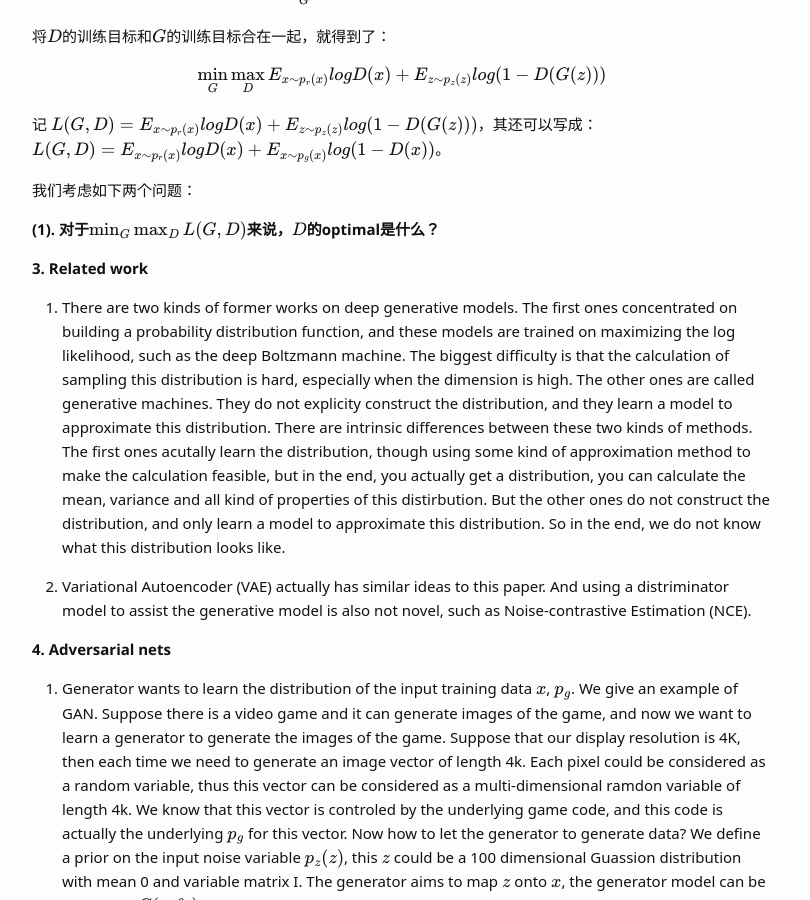
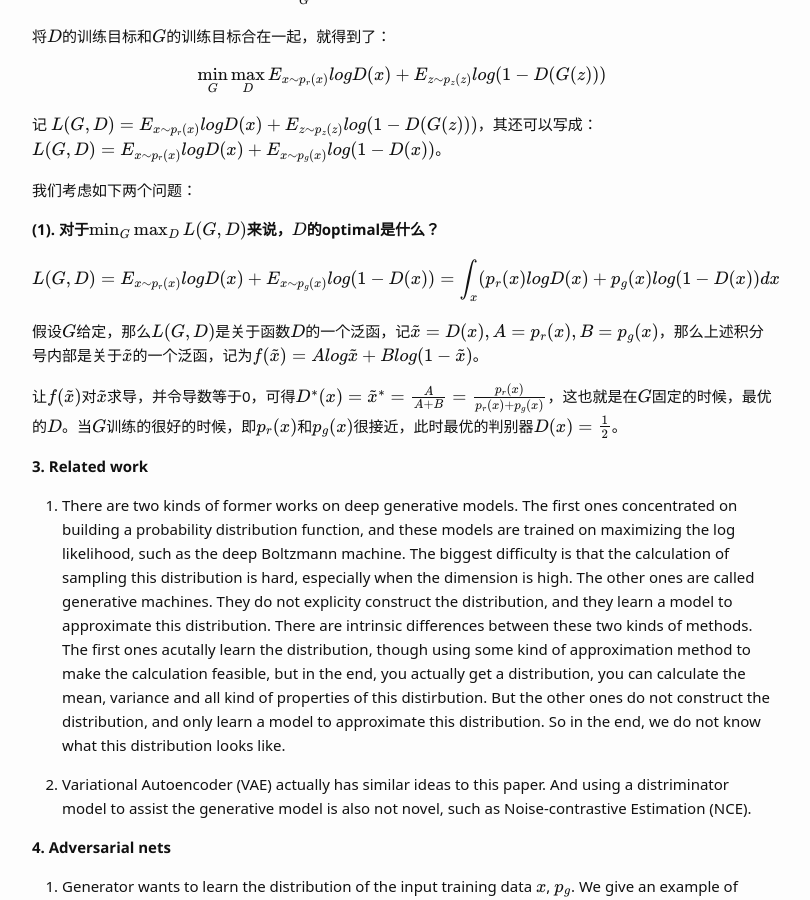
Before and after one commit to Wei-kang-Wang/tech-log, a Jekyll site: the page built from _posts/2022-01-01-Generative Models.md, in a window 1280 px wide and 900 px high, scrolled down 2323 px. Shown: the whole window, without its empty margins (238-1048 px from the left). Built offline with Jekyll 4.4.1, drawn with Linux system fonts in a browser that asks for light colours; some web fonts are replaced; formulas are drawn with MathJax 3.

Commit message:
Update 2022-01-01-Generative Models.md

```diff
--- a/_posts/2022-01-01-Generative Models.md
+++ b/_posts/2022-01-01-Generative Models.md
@@ -89,6 +89,11 @@ $$\min_{G} \max_{D} E_{x \sim p_r(x)} log D(x) + E_{z \sim p_z(z)} log(1-D(G(z))
 
 **(1). 对于$$\min_G \max_D L(G,D)$$来说，$$D$$的optimal是什么？**
 
+$$L(G,D) = E_{x \sim p_r(x)} log D(x) + E_{x \sim p_g(x)} log (1-D(x)) = \int_x (p_r(x) log D(x) + p_g(x) log (1-D(x)) dx$$
+
+假设$$G$$给定，那么$$L(G,D)$$是关于函数$$D$$的一个泛函，记$$\tilde{x} = D(x), A=p_r(x), B=p_g(x)$$，那么上述积分号内部是关于$$\tilde{x}$$的一个泛函，记为$$f(\tilde{x}) = A log \tilde{x} + B log (1 - \tilde{x})$$。
+
+让$$f(\tilde{x})$$对$$\tilde{x}$$求导，并令导数等于0，可得$$D^{\ast}(x) = \tilde{x}^{\ast} = \frac{A}{A+B} = \frac{p_r(x)}{p_r(x)+p_g(x)}$$，这也就是在$$G$$固定的时候，最优的$$D$$。当$$G$$训练的很好的时候，即$$p_r(x)$$和$$p_g(x)$$很接近，此时最优的判别器$$D(x)=\frac{1}{2}$$。
 
 
 
```
